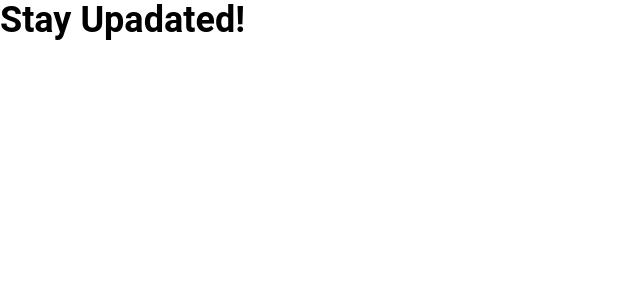
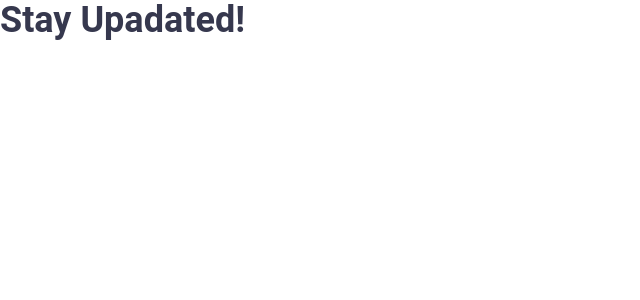
Before and after one commit to Odisseu93/newsletter, a React (Vite) app: page / in a window 1280 px wide. Shown: the top 300 px of the page, without its empty margins (0-640 px from the left). Built offline with nearby package versions, Linux system fonts and the light colour scheme.

Commit message:
chore: change `semi` rule in eslint

```diff
--- a/src/App.tsx
+++ b/src/App.tsx
@@ -1,5 +1,9 @@
 function App() {
-	return <h1 className='text-4xl font-bold'>Stay Upadated!</h1>;
+	return (
+		<h1 className='text-4xl font-bold text-neutral-charcoal-grey'>
+			Stay Upadated!
+		</h1>
+	)
 }
 
-export default App;
+export default App
--- a/tailwind.config.js
+++ b/tailwind.config.js
@@ -20,4 +20,4 @@ export default {
 		extend: {},
 	},
 	plugins: [],
-};
+}
```
Also changed, not shown: src/main.tsx (+5 -5 lines), .eslintrc.json.
